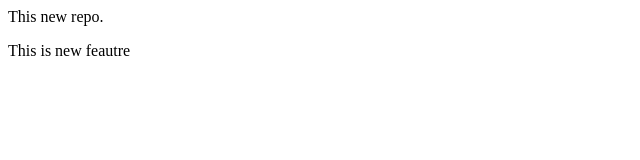
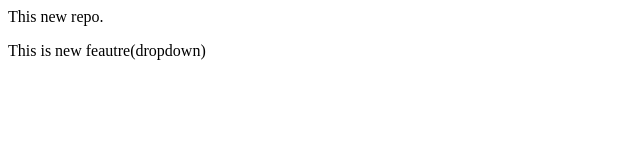
Before and after one commit to poojith-dev/localrepo, a plain HTML site: page Index.html in a window 1280 px wide. Shown: the full height of the page, 0-640 px from the left. Drawn offline with Linux system fonts and the light colour scheme.

```diff
--- a/Index.html
+++ b/Index.html
@@ -1,2 +1,2 @@
 <p> This new repo.</p>
-<p> This is new feautre</p>
+<p> This is new feautre(dropdown)</p>
```
